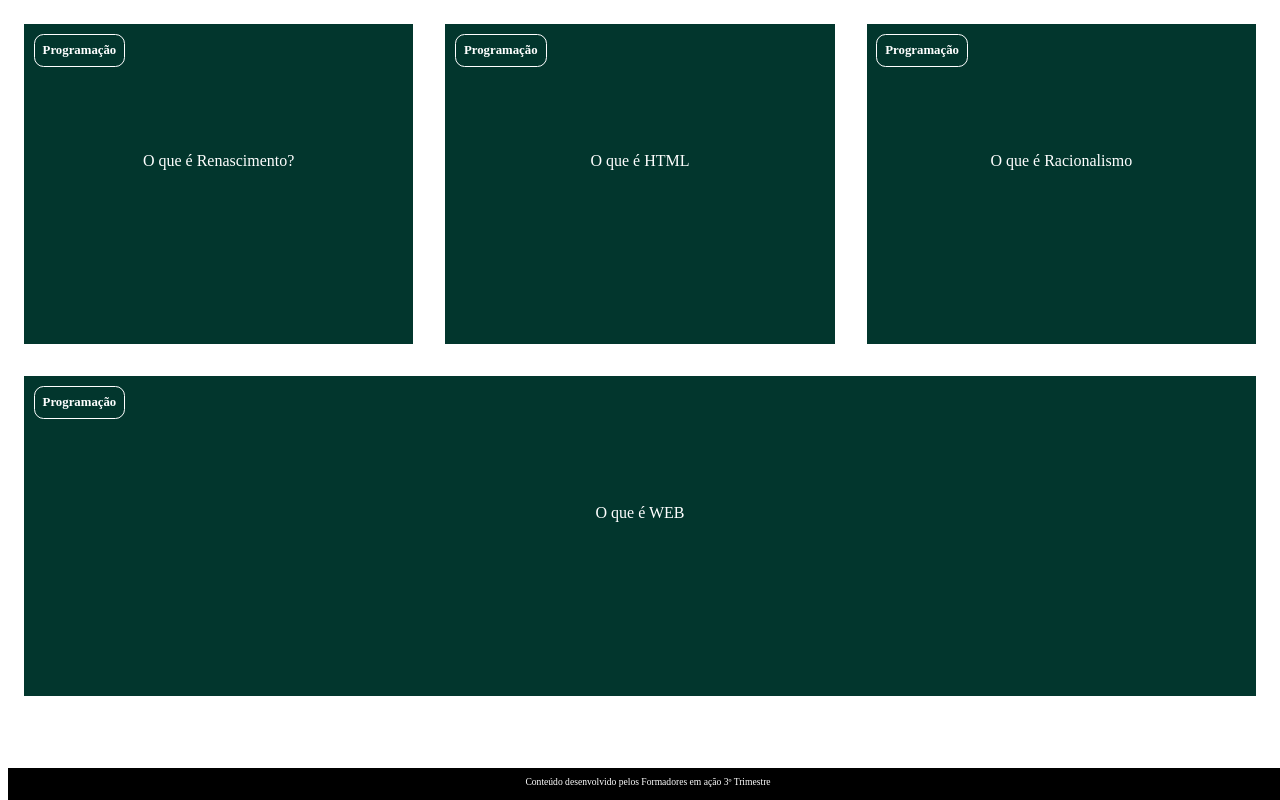
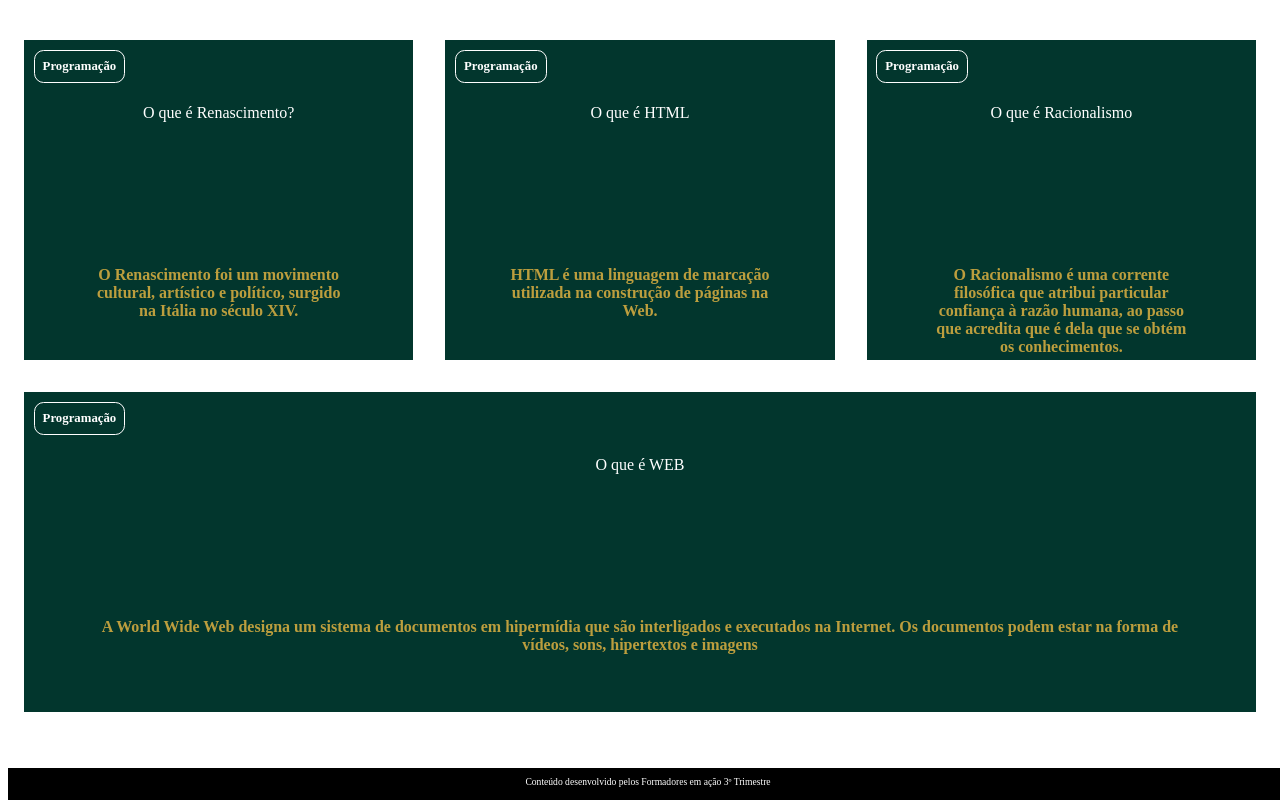
Before and after one commit to andreia025martins/Flash-Card-3-TRI, a plain HTML site: page index.html in a window 1280 px wide. Drawn offline with Linux system fonts and the light colour scheme; a web font is replaced by a local one.

Commit message:
Ajustes - Reunião 7

```diff
--- a/assets/style.css
+++ b/assets/style.css
@@ -15,8 +15,6 @@ body {
     background-color: var(--card-front-color);
     text-align: center;
     height: 100%;
-    transform-style: preserve-3d;
-    transition: transform 300ms ease-in-out;
   }
 
 #container {
@@ -33,7 +31,6 @@ body {
 
 .cartao__conteudo p {
     padding: 4rem;
-    margin-top: 4rem;
   }
 
   .cartao__conteudo h3 {
@@ -45,7 +42,6 @@ body {
   margin: 0.6rem;
   border-radius: 0.6rem;
   font-size: 1vw;
-  backface-visibility: hidden;
 }
 
 .cartao__conteudo__pergunta p {
@@ -57,22 +53,6 @@ body {
     color: var(--card-back-color);
     font-weight: 700;
   }
-
-  .cartao:hover .cartao__conteudo{
-    transform: rotateY(180deg);
-  }
-
-  .cartao__conteudo__pergunta,
-.cartao__conteudo__resposta{
-    backface-visibility: hidden;
-    position: absolute;
-    height: 100%;
-    width: 100%;
-}
-
-.cartao__conteudo__resposta{
-    transform: rotateY(180deg);
-}
 
   footer {
     background-color: black;
--- a/index.html
+++ b/index.html
@@ -3,7 +3,7 @@
 <head>
     <meta charset="UTF-8">
     <meta name="viewport" content="width=device-width, initial-scale=1.0">
-    <title>Flashcards-Formativo</title>
+    <title>Document</title>
     <link rel="stylesheet" href="assets/style.css">
 </head>
 <body>
@@ -57,12 +57,14 @@
         </div>
     </div>
     </article>
+
+
+
     </main>
 
     <footer>
         <p>Conteúdo desenvolvido pelos Formadores em ação 3º Trimestre</p>
     </footer>
-    <script src="app.js"></script>
-    <script src="perguntas.js"></script>
+
 </body>
 </html>
```
Also changed, not shown: assets/img/bg-desktop-blue.webp (added).
